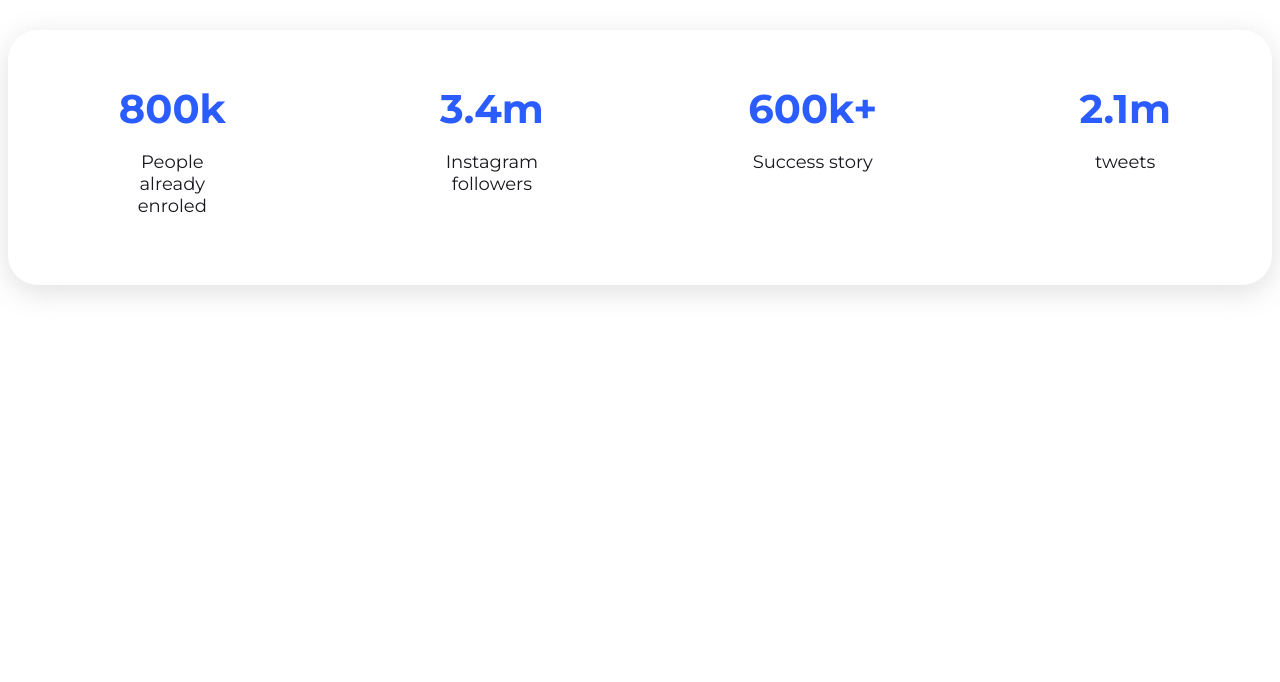
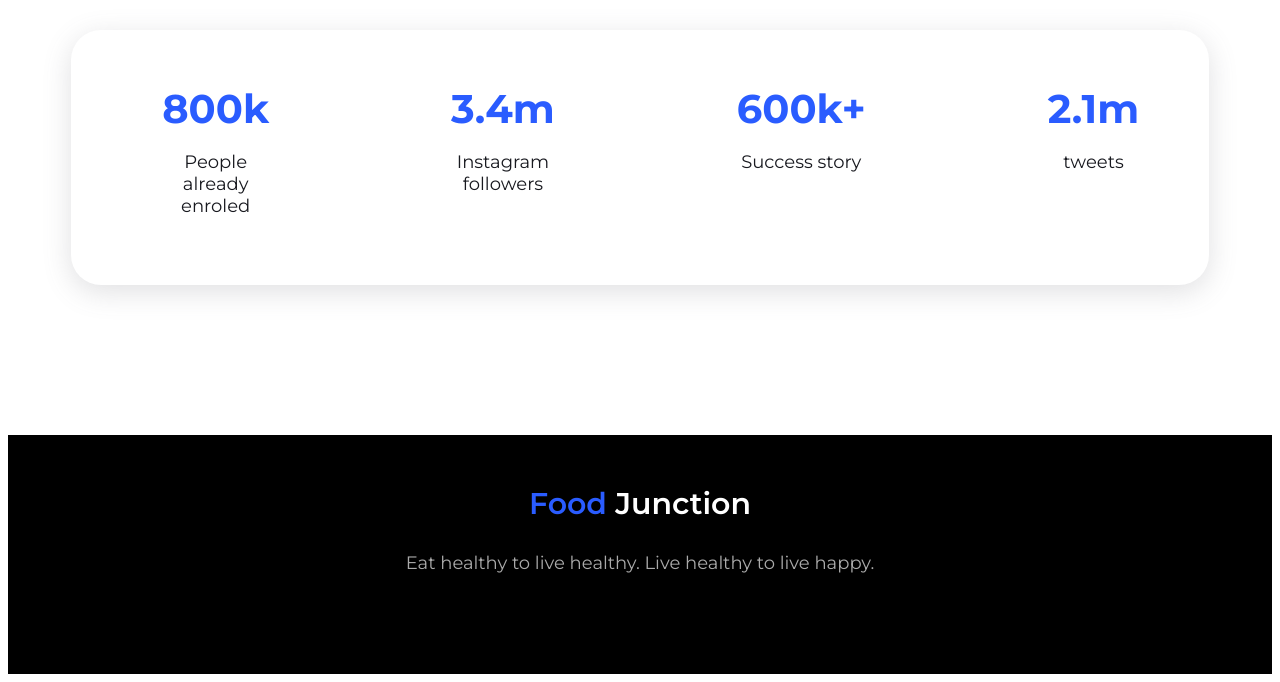
Before and after one commit to Anik-Majumder/ASSIGNMENT-1, a plain HTML site: page index.html in a window 1280 px wide. Shown: the part 4489-5171 px from the top of the page. Before the commit the page ends 4924 px from the top, so only its background shows below. Drawn offline with Linux system fonts and the light colour scheme.

Commit message:
footer part

```diff
--- a/css/style.css
+++ b/css/style.css
@@ -197,6 +197,8 @@
     box-shadow: rgba(100, 100, 111, 0.2) 0px 7px 29px 0px;
     text-align: center;
     border-radius: 30px;
+    width: 90%;
+    margin: 0 5%;
 }
 .section-5-main-1{
     padding: 0 8%;
@@ -217,3 +219,29 @@
     color: #18191f;
     padding-bottom: 50px;
 }
+
+#footer{
+    text-align: center;
+    background-color: rgb(0, 0, 0);
+}
+
+#footer h2{
+    font-family: 'Montserrat', sans-serif;
+    font-size: 30px;
+    font-weight: 600;
+    color: #2a5cff;
+    margin-bottom: 0;
+    padding-top: 50px;
+}
+#footer p{
+    font-family: 'Montserrat', sans-serif;
+    font-size: 18px;
+    font-weight: 400;
+    color: #aaaaaa;
+    padding-top: 30px;
+    padding-bottom: 100px;
+    margin: 0;
+}
+.footer-head-color{
+    color: white;
+}
--- a/index.html
+++ b/index.html
@@ -99,5 +99,12 @@
             </div>
         </div>
     </section>
+
+    <section id="footer">
+        <div>
+            <h2> Food <span class="footer-head-color">Junction</span></h2>
+            <p>Eat healthy to live healthy. Live healthy to live happy.</p>
+        </div>
+    </section>
 </body>
 </html>
```
